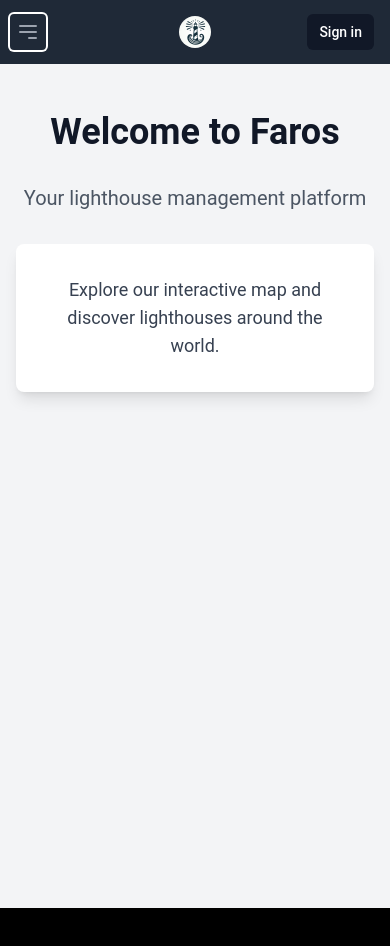
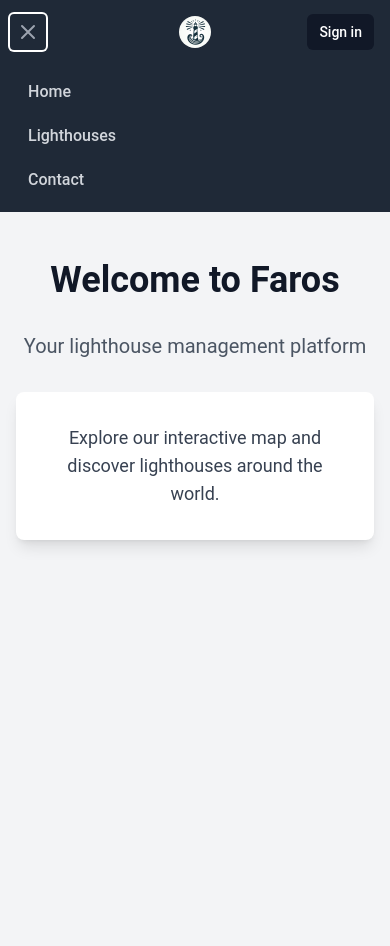
Before and after one commit to faluciano/faros, a React (Vite) app in the folder lighthouse-frontend/: page / in a window 390 px wide. Both pictures are taken after a click on the button "Open main menu". Shown: the top 946 px of the page. Before the commit the page ends 908 px from the top, so only its background shows below. Built offline with nearby package versions, Linux system fonts and the light colour scheme; no server answers.

Commit message:
Add mobile menu toggle and responsive navigation for navbar

```diff
--- a/lighthouse-frontend/src/components/navbar.tsx
+++ b/lighthouse-frontend/src/components/navbar.tsx
@@ -1,10 +1,12 @@
 import { SignedIn, SignedOut, SignInButton, useAuth, UserButton } from "@clerk/clerk-react";
 import { Link } from "react-router-dom";
+import { useState } from "react";
 
 import Logo from "../assets/faros-logo.png";
 
 const Navbar = () => {
   const { isSignedIn } = useAuth();
+  const [isOpen, setIsOpen] = useState(false);
 
   return (
     <nav className="bg-gray-800 shadow-lg">
@@ -12,39 +14,31 @@ const Navbar = () => {
         <div className="relative flex items-center justify-between h-16">
           <div className="absolute inset-y-0 left-0 flex items-center sm:hidden">
             {/* Mobile menu button*/}
-            <button className="inline-flex items-center justify-center p-2 rounded-md text-gray-400 hover:text-white hover:bg-gray-700 focus:outline-none focus:ring-2 focus:ring-inset focus:ring-white">
+            <button
+              onClick={() => setIsOpen(!isOpen)}
+              className="inline-flex items-center justify-center p-2 rounded-md text-gray-400 hover:text-white hover:bg-gray-700 focus:outline-none focus:ring-2 focus:ring-inset focus:ring-white"
+            >
               <span className="sr-only">Open main menu</span>
-              {/* Icon when menu is closed. */}
+              {/* Update icon visibility based on menu state */}
               <svg
-                className="block h-6 w-6"
+                className={`${isOpen ? 'hidden' : 'block'} h-6 w-6`}
                 xmlns="http://www.w3.org/2000/svg"
                 fill="none"
                 viewBox="0 0 24 24"
                 stroke="currentColor"
                 aria-hidden="true"
               >
-                <path
-                  strokeLinecap="round"
-                  strokeLinejoin="round"
-                  strokeWidth="2"
-                  d="M4 6h16M4 12h16m-7 6h7"
-                />
+                <path strokeLinecap="round" strokeLinejoin="round" strokeWidth="2" d="M4 6h16M4 12h16m-7 6h7" />
               </svg>
-              {/* Icon when menu is open. */}
               <svg
-                className="hidden h-6 w-6"
+                className={`${isOpen ? 'block' : 'hidden'} h-6 w-6`}
                 xmlns="http://www.w3.org/2000/svg"
                 fill="none"
                 viewBox="0 0 24 24"
                 stroke="currentColor"
                 aria-hidden="true"
               >
-                <path
-                  strokeLinecap="round"
-                  strokeLinejoin="round"
-                  strokeWidth="2"
-                  d="M6 18L18 6M6 6l12 12"
-                />
+                <path strokeLinecap="round" strokeLinejoin="round" strokeWidth="2" d="M6 18L18 6M6 6l12 12" />
               </svg>
             </button>
           </div>
@@ -106,6 +100,46 @@ const Navbar = () => {
             </SignedIn>
           </div>
         </div>
+
+        {/* Add mobile menu */}
+        <div className={`${isOpen ? 'block' : 'hidden'} sm:hidden`}>
+          <div className="px-2 pt-2 pb-3 space-y-1">
+            <Link
+              to="/"
+              className="text-gray-300 hover:bg-gray-700 hover:text-white block px-3 py-2 rounded-md text-base font-medium"
+            >
+              Home
+            </Link>
+            <Link
+              to="/lighthouse"
+              className="text-gray-300 hover:bg-gray-700 hover:text-white block px-3 py-2 rounded-md text-base font-medium"
+            >
+              Lighthouses
+            </Link>
+            {isSignedIn && (
+              <>
+                <Link
+                  to="/visited"
+                  className="text-gray-300 hover:bg-gray-700 hover:text-white block px-3 py-2 rounded-md text-base font-medium"
+                >
+                  Visited
+                </Link>
+                <Link
+                  to="/wishlist"
+                  className="text-gray-300 hover:bg-gray-700 hover:text-white block px-3 py-2 rounded-md text-base font-medium"
+                >
+                  Wishlist
+                </Link>
+              </>
+            )}
+            <Link
+              to="/contact"
+              className="text-gray-300 hover:bg-gray-700 hover:text-white block px-3 py-2 rounded-md text-base font-medium"
+            >
+              Contact
+            </Link>
+          </div>
+        </div>
       </div>
     </nav>
   );
```
